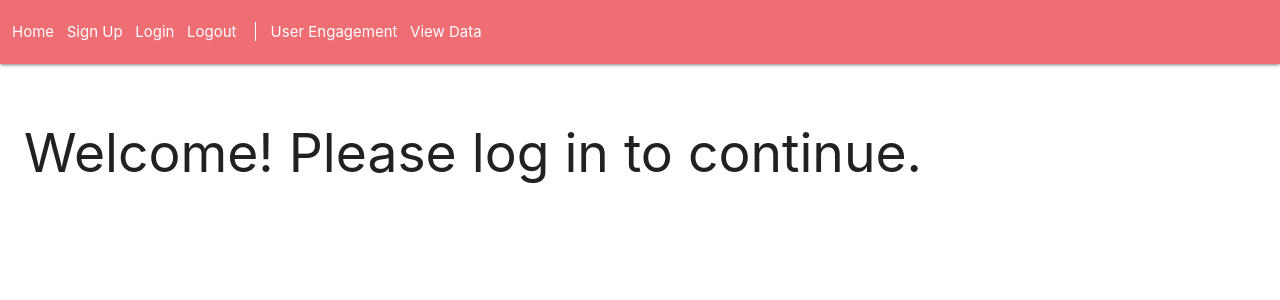
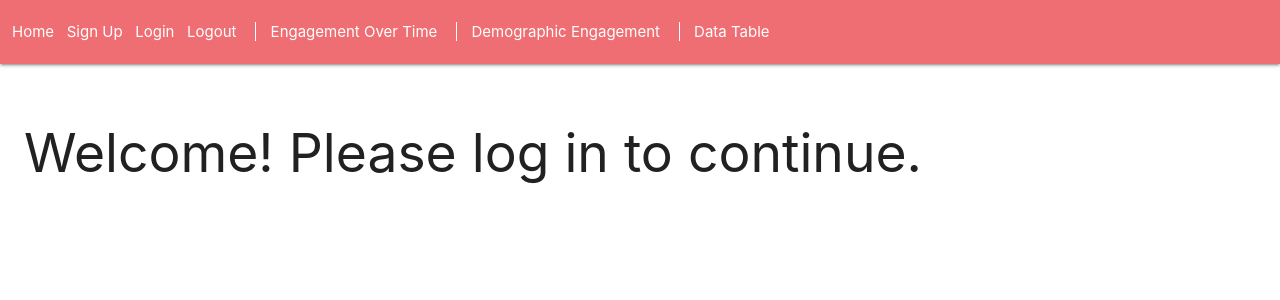
Before and after one commit to jsteuver/Cloud-Computing-Midterm, a Django app: page / in a window 1280 px wide. Shown: the top 300 px of the page. Run offline with Django 3.2, Linux system fonts and the light colour scheme.

Commit message:
Rename existing engagement view and initialize demographic engagement

```diff
--- a/cc_midterm/cc_midterm/templates/base.html
+++ b/cc_midterm/cc_midterm/templates/base.html
@@ -11,11 +11,20 @@
         &nbsp
         <span><a href="/logout">Logout</a></span>
         &nbsp
+
         <span style="border-left:1px solid #FFF;height:100%; margin: 6px"></span>
         &nbsp
-        <span><a href="/engagement">User Engagement</a></span>
+        <span><a href="/engagement-over-time">Engagement Over Time</a></span>
         &nbsp
-        <span><a href="/data-table">View Data</a></span>
+
+        <span style="border-left:1px solid #FFF;height:100%; margin: 6px"></span>
+        &nbsp
+        <span><a href="/engagement-per-factor">Demographic Engagement</a></span>
+        &nbsp
+
+        <span style="border-left:1px solid #FFF;height:100%; margin: 6px"></span>
+        &nbsp
+        <span><a href="/data-table">Data Table</a></span>
     </nav>
     <body>
         <div style="padding: 24px">
--- a/cc_midterm/cc_midterm/templates/engagement.html
+++ b/cc_midterm/cc_midterm/templates/engagement_over_time.html
@@ -2,7 +2,7 @@
 
 {% block content %}
 
-<h2>Customer Engagement</h2>
+<h2>Engagement Over Time</h2>
 
 <div style="max-width: 800px">
     <p>
--- a/cc_midterm/cc_midterm/urls.py
+++ b/cc_midterm/cc_midterm/urls.py
@@ -25,7 +25,8 @@ urlpatterns = [
     path('login/', LoginView.as_view(template_name='login.html'), name='login'),
     path('logout/', LogoutView.as_view(template_name='logout.html'), name='logout'),
     path('signup/', views.signup, name='signup'),
-    path('engagement/', views.engagement, name='engagement'),
+    path('engagement-over-time/', views.engagement_over_time, name='engagement-over-time'),
+    path('engagement-per-factor/', views.engagement_per_factor, name='engagement-per-factor'),
     path('data-table/', views.data_table, name='data-table'),
     # Temp for testing
     path('pie-chart/', views.pie_chart, name='pie-chart'),
--- a/cc_midterm/cc_midterm/views.py
+++ b/cc_midterm/cc_midterm/views.py
@@ -45,7 +45,7 @@ def signup(request):
 
     return render(request, 'signup.html', { 'form': form })
 
-def engagement(request):
+def engagement_over_time(request):
     # Process total data
     labels = MONTHLY_TRANSACTION_AMT['labels']
     all_data = MONTHLY_TRANSACTION_AMT['data']
@@ -80,11 +80,14 @@ def engagement(request):
     }
 
     # Render resulting view
-    return render(request, 'engagement.html', {
+    return render(request, 'engagement_over_time.html', {
         'hshd_vals': hshd_vals,
         'all_data_props': all_data_props,
         'per_house_props': per_house_props,
     })
+
+def engagement_per_factor(request):
+    return render(request, 'engagement_per_factor.html', {})
 
 # === TEMP ===
 
```
Also changed, not shown: cc_midterm/cc_midterm/templates/engagement_per_factor.html (added, +17 -0 lines).
